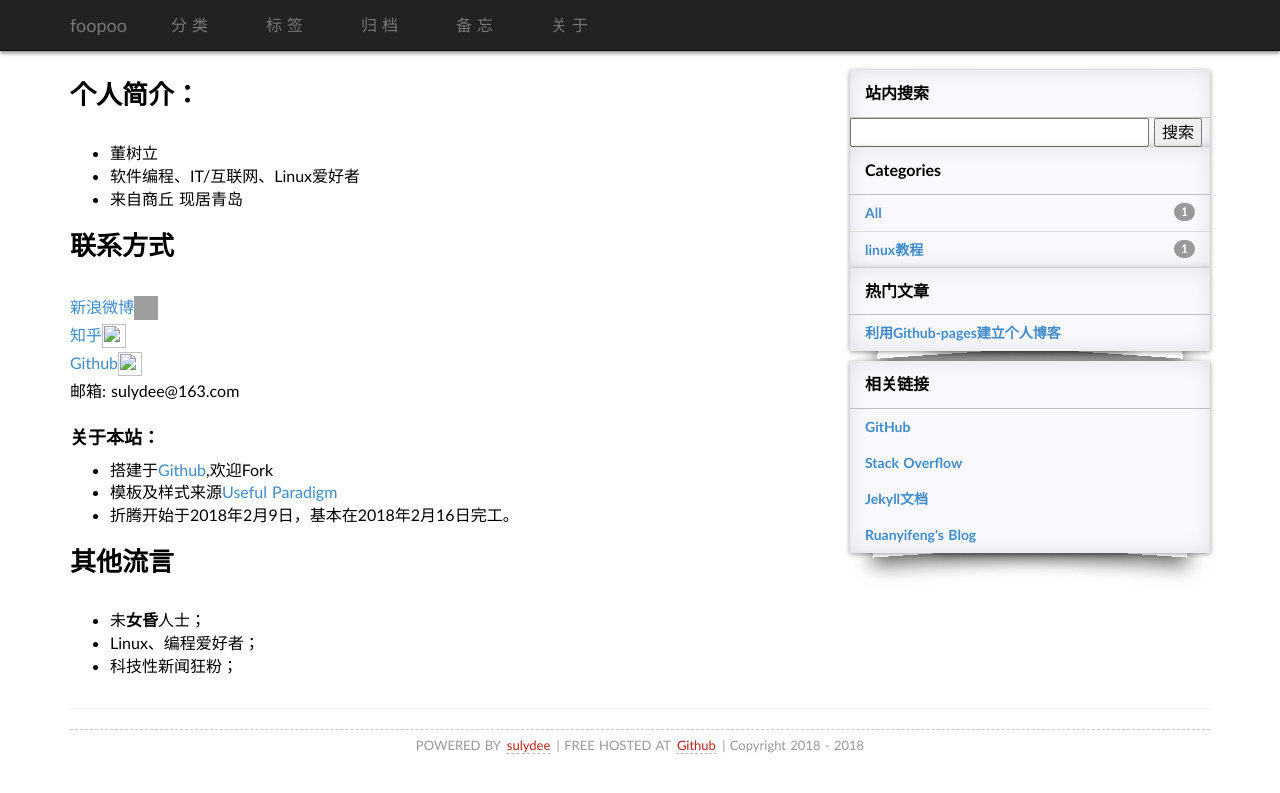
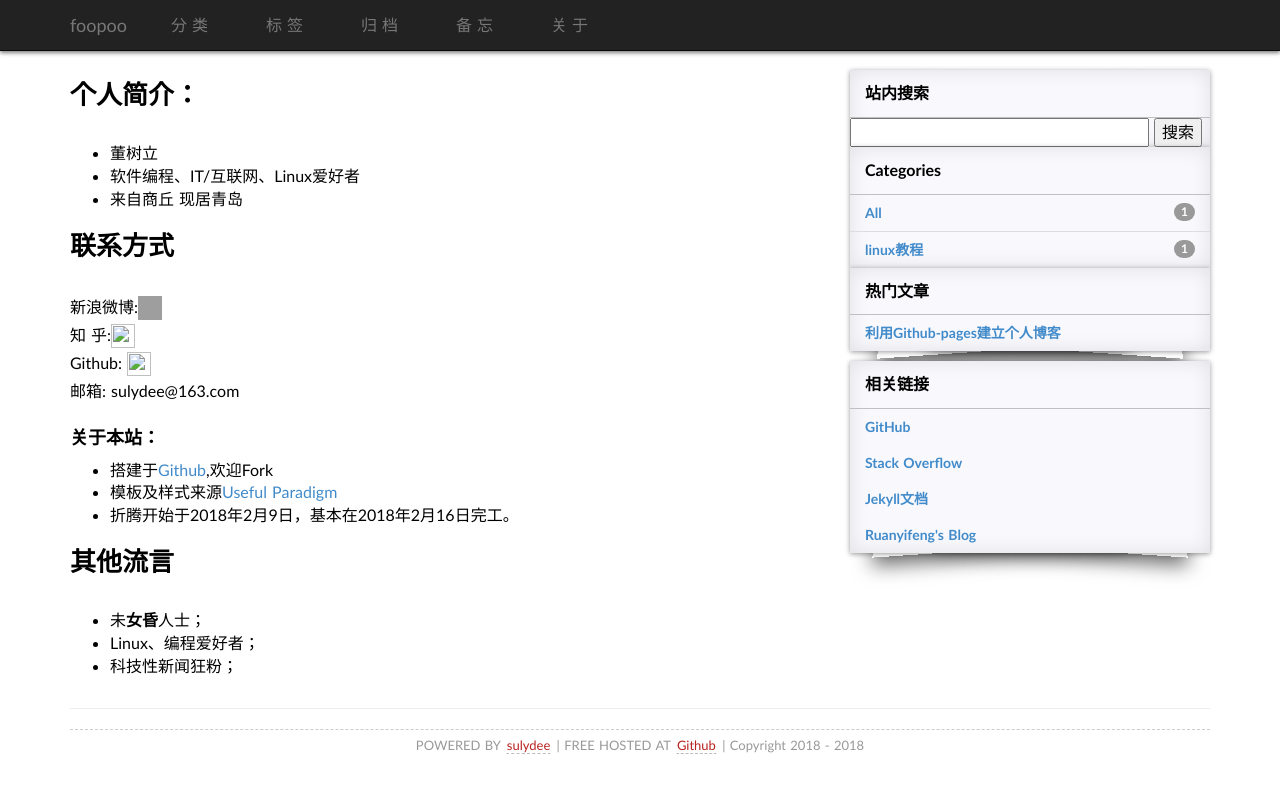
Before and after one commit to sulydee/sulydee.github.io, a Jekyll site: the page built from about.md, in a window 1280 px wide. Shown: the top 793 px of the page. Built offline with Jekyll 4.4.1, drawn with Linux system fonts in a browser that asks for light colours; some web fonts are replaced; comment, search, counter and statistics services are not loaded; grey boxes are pictures that could not be loaded.

Commit message:
00
00：代表写搭建博客时的摸索、折腾，无意义。

```diff
--- a/about.md
+++ b/about.md
@@ -12,15 +12,15 @@ title: "关于：About"
 ## 联系方式
 
 <p class="contact">
- <a href="https://weibo.com/sulydee" title="微博联系我">新浪微博<img src="http://www.sinaimg.cn/blog/developer/wiki/LOGO_32x32.png" width="24" height="24" style="display:inline-block;vertical-align:middle"></a><br/>
-        <a href="https://www.zhihu.com/people/www.foopoo.cn/activities" title="知乎联系我">知乎<img src="http://www.zhihu.com/favicon.ico" width="24" height="24" style="display:inline-block;vertical-align:middle"></a><br/>
- <a href="https://github.com/sulydee" title="Github联系我">Github<img src="http://www.github.com/favicon.ico" width="24" height="24" style="display:inline-block;vertical-align:middle"></a><br/>
+ 新浪微博:<a href="https://weibo.com/sulydee" title="微博联系我"><img src="http://www.sinaimg.cn/blog/developer/wiki/LOGO_32x32.png" width="24" height="24" style="display:inline-block;vertical-align:middle"></a><br/>
+  知   乎:<a href="https://www.zhihu.com/people/www.foopoo.cn/activities" title="知乎联系我"><img src="http://www.zhihu.com/favicon.ico" width="24" height="24" style="display:inline-block;vertical-align:middle"></a><br/>
+  Github: <a href="https://github.com/sulydee" title="Github联系我"><img src="http://www.github.com/favicon.ico" width="24" height="24" style="display:inline-block;vertical-align:middle"></a><br/>
 邮箱: sulydee@163.com
 </p>
 
 ### 关于本站：
 
-* 搭建于[Github](https://github.com/sulydee.github.io),欢迎Fork
+* 搭建于[Github](https://github.com/sulydee/sulydee.github.io),欢迎Fork
 * 模板及样式来源[Useful Paradigm](http://usefulparadigm.com/)
 * 折腾开始于2018年2月9日，基本在2018年2月16日完工。
 
```
